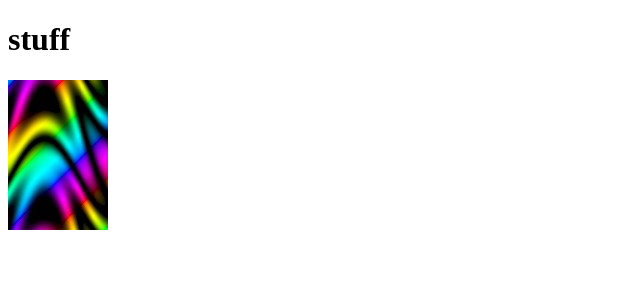
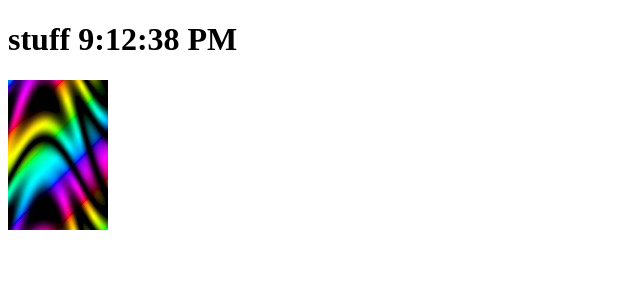
Before and after one commit to simap/preactLSPA, a Preact app: page / in a window 1280 px wide. Shown: the top 300 px of the page, without its empty margins (0-640 px from the left). Built offline with nearby package versions, Linux system fonts and the light colour scheme; the HTML template or start-up script is replaced by a standard one.

Commit message:
readme work, updating app example w/ hooks, exclude IE 11

```diff
--- a/src/App.js
+++ b/src/App.js
@@ -1,12 +1,23 @@
 import { h } from "preact";
+import { useState, useEffect } from 'react'
 
 import "./foo.css";
 import test from "/images/test.jpg"
 
 export default function() {
     console.log("app render");
+
+    let [time, setTime] = useState((new Date()).toLocaleTimeString())
+
+    useEffect(() => {
+        var t = setInterval(() => setTime((new Date()).toLocaleTimeString()), 200)
+        return () => {
+            clearInterval(t);
+        }
+    })
+
     return <div>
-        <h1>stuff</h1>
+        <h1>stuff {time}</h1>
         <img src={test} />
     </div>
 }
--- a/webpack.config.js
+++ b/webpack.config.js
@@ -51,7 +51,11 @@ const config = {
         use: {
           loader: "babel-loader",
           options: {
-            presets: ["@babel/preset-react", "@babel/preset-env"],
+            // browserlist defaults, excluding IE 11. IE 11 is responsible for a lot of polyfill!
+            targets: "> .5%, last 2 versions, Firefox ESR, not dead, not ie 11",
+            presets: [
+              "@babel/preset-react",
+              ["@babel/preset-env", { bugfixes: true}]],
             plugins: [
               [
                 "@babel/plugin-transform-react-jsx",
```
Also changed, not shown: 1 other file (tests, documents, lock files or other folders).
